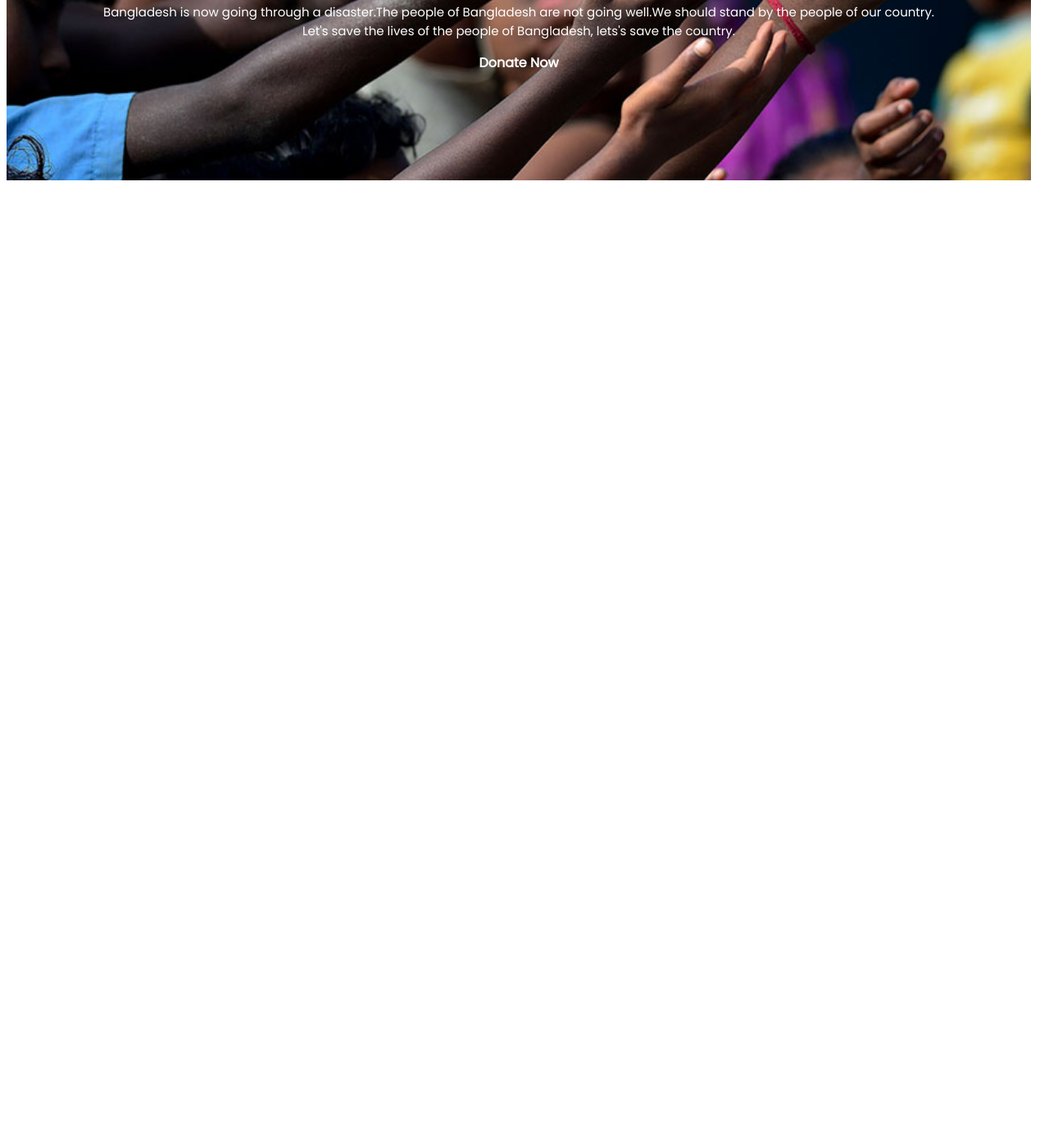
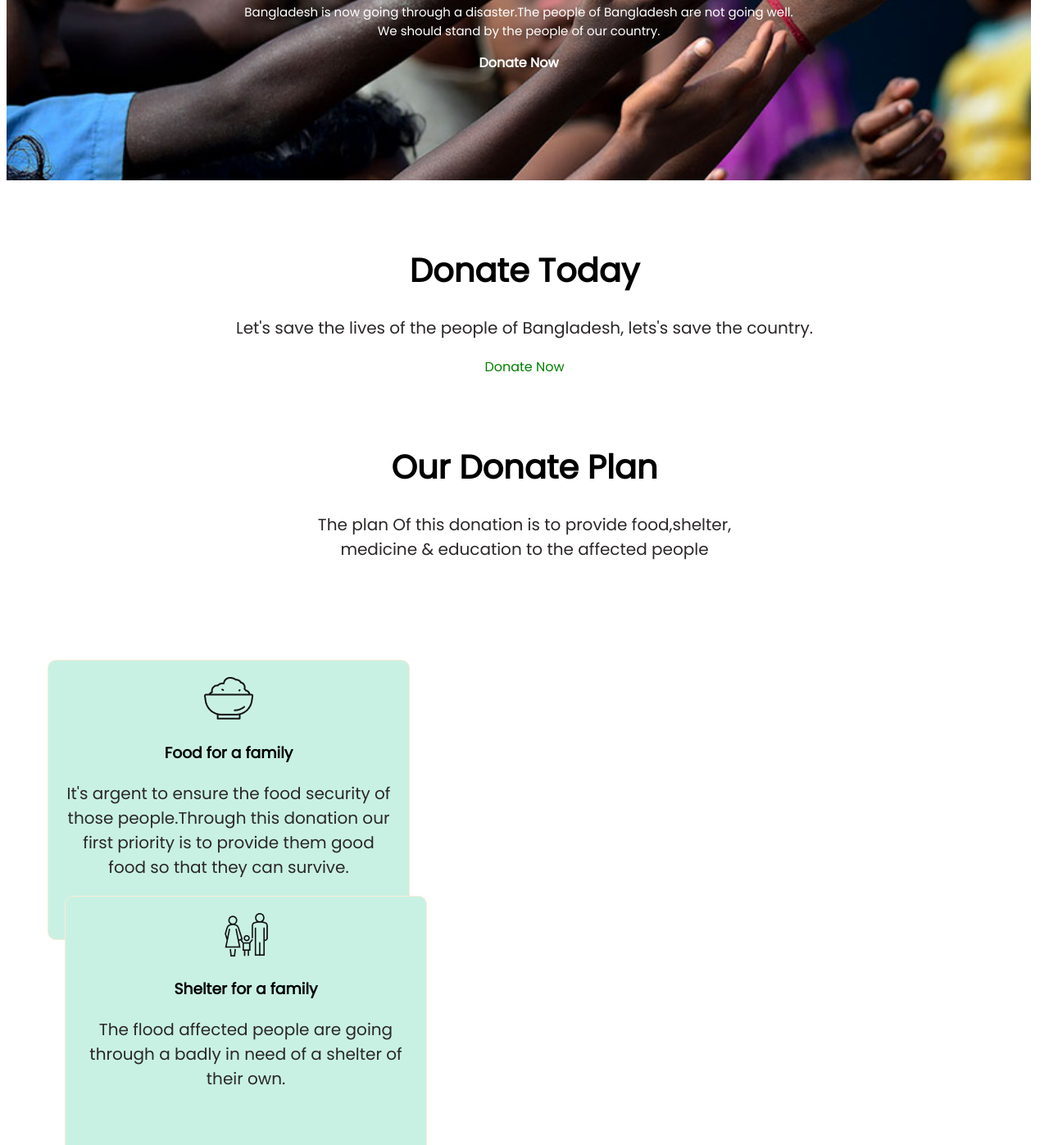
Before and after one commit to jkhena21/donate-today-main, a plain HTML site: page index.html in a window 1280 px wide. Shown: the part 338-1735 px from the top of the page at 82% size. Before the commit the page ends 800 px from the top, so only its background shows below. Drawn offline with Linux system fonts and the light colour scheme.

Commit message:
donation section

```diff
--- a/index.html
+++ b/index.html
@@ -15,11 +15,51 @@
         <section id="banner">
             <div class="banner-text">
                 <h1>Let's Help Those Who Are <br>More In Need</h1>
-                <p>Bangladesh is now going through a disaster.The people of Bangladesh are not going well.We should stand by the people of our country.<br> Let's save the lives of the people of Bangladesh, lets's save the country.</p>
+                <p>Bangladesh is now going through a disaster.The people of Bangladesh are not going well.<br> We should stand by the people of our country.</p>
                 <a class="button" target="_blank" href="">Donate Now</a>
             </div>
         </section>
     <!--Banner Section End-->
+    <!--Donation Section Start-->
+        <section id="donation">
+            <div class="donation-header">
+                <h4>Donate Today</h4>
+                <p>Let's save the lives of the people of Bangladesh, lets's save the country.</p>
+                <a class="link-button" target="_blank" href="">Donate Now</a>
+            </div>
+        </section>
+        <section id="donate-plan">
+            <h4>Our Donate Plan</h4>
+            <p>The plan Of this donation is to provide food,shelter,<br> medicine & education to the affected people</p>
+            <div class="section-tow">
+                <div class="card1">
+                    <div class="card-description">
+                        <img class="food-icon" src="icons/food.png" alt="food">
+                        <h3>Food for a family</h3>
+                        <p>It's argent to ensure the food security of those people.Through this donation our first priority is to provide them good food so that they can survive.</p>
+                    </div>
+                <div class="card1">
+                    <div class="card-description">
+                        <img class="shelter-icon" src="icons/shelter.png" alt="shelter">
+                        <h3>Shelter for a family</h3>
+                        <p>The flood affected people are going through a badly in need of a shelter of their own.</p>
+                    </div>
+                </div>
+                <div class="card1">
+                    <div class="card-description">
+                        <img class="frame-icon" src="icons/Frame-1.png" alt="frame">
+                        <h3>Education for a Child</h3>
+                        <p>Educationis a birth right of a child.We don't want to see any child that they are deprived from education due to this disaster</p>
+                    </div>
+                </div>
+
+
+            </div>
+        </section>
+
+    <!--Donation Section End-->
+
+
 
 </body>
 </html>
--- a/style.css
+++ b/style.css
@@ -31,3 +31,52 @@ body{
     font-weight: 700;
     border-radius: 5px;
 }
+
+/*donation style*/
+#donation{
+    text-align: center;
+}
+#donation .donation-header h4{
+    font-size: 40px;
+    color: black;
+    margin-top: 80px;
+    margin-bottom: 25px;
+}
+#donation .donation-header p{
+    font-size: 20px;
+    color: #2b2727;
+}
+.link-button{
+    text-decoration: none;
+    background-image: linear-gradient(orange tomato);
+    padding: 10px 40px;
+    color: green;
+    font-weight: 400;
+    border-radius: 5px;
+}
+#donate-plan{
+    text-align: center;
+}
+#donate-plan h4{
+    font-size: 40px;
+    color: black;
+    margin-top: 80px;
+    margin-bottom: 25px;
+}
+#donate-plan p{
+    font-size: 20px;
+    color: #2b2727;
+}
+.section-tow{
+    margin-top: 70px;
+    padding: 50px;
+}
+.card1{
+    width: 400px;
+    height: 300px;
+    background-color: rgb(200, 241, 228);
+    border: 1px solid antiquewhite;
+    text-align: center;
+    padding: 20px;
+    border-radius: 10px;
+}
```
